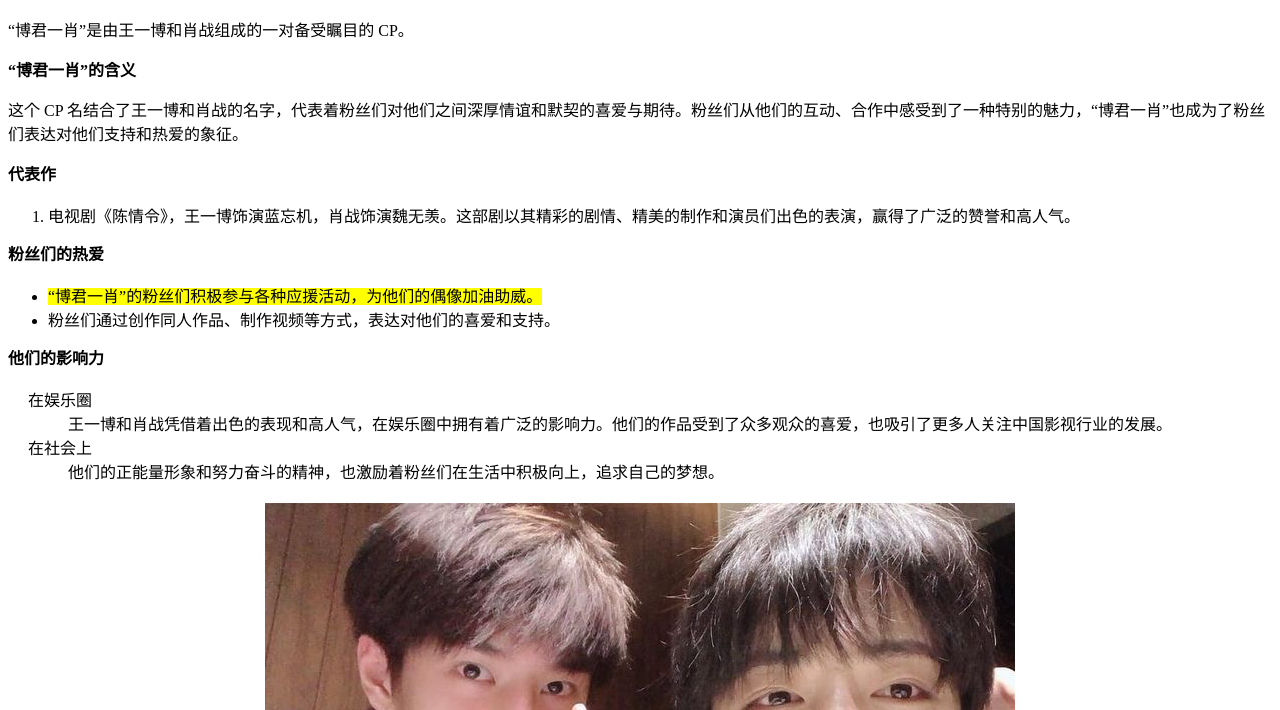
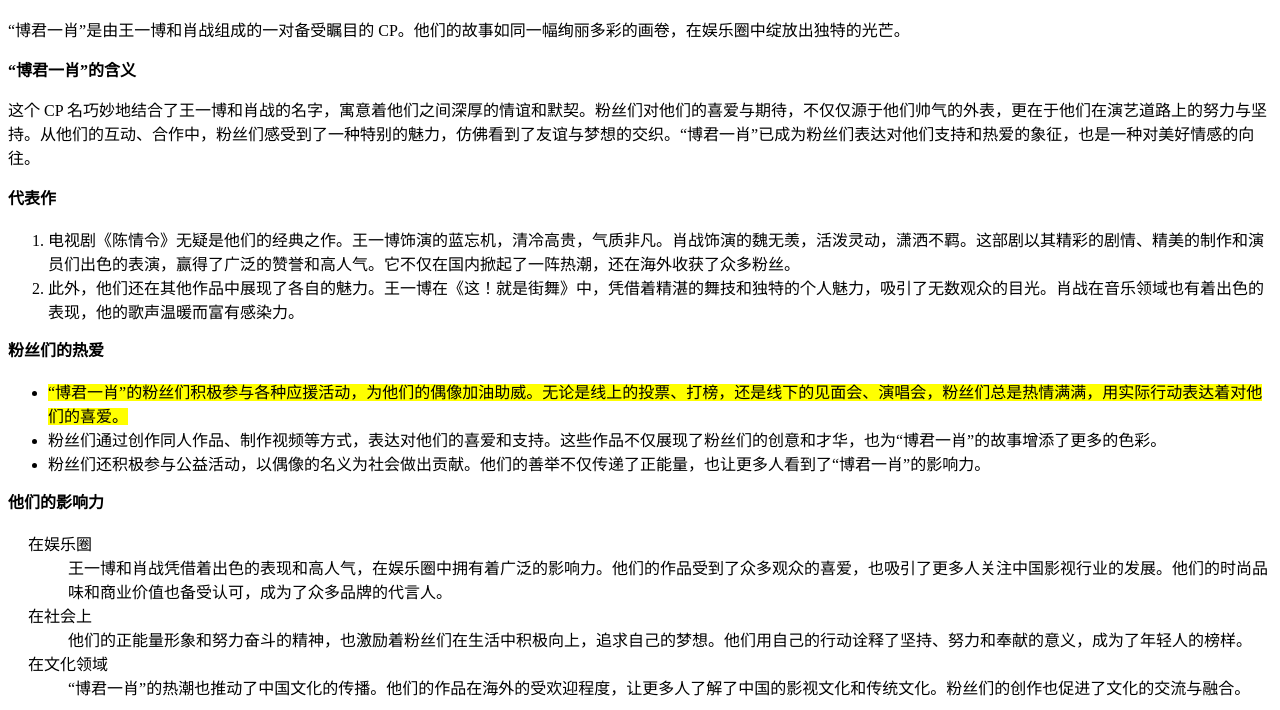
Before and after one commit to farfallaaaa/farfallaaaa-ai-show, a plain HTML site: page bjyx.html in a window 1280 px wide. Shown: the part 90-800 px from the top of the page. Drawn offline with Linux system fonts and the light colour scheme.

Commit message:
Update bjyx.html

```diff
--- a/bjyx.html
+++ b/bjyx.html
@@ -36,28 +36,32 @@
 <body>
   <h1>并肩于雪山之巅</h1>
 
-  <p>“博君一肖”是由王一博和肖战组成的一对备受瞩目的 CP。</p>
+  <p>“博君一肖”是由王一博和肖战组成的一对备受瞩目的 CP。他们的故事如同一幅绚丽多彩的画卷，在娱乐圈中绽放出独特的光芒。</p>
 
   <p><strong>“博君一肖”的含义</strong></p>
-  <p>这个 CP 名结合了王一博和肖战的名字，代表着粉丝们对他们之间深厚情谊和默契的喜爱与期待。粉丝们从他们的互动、合作中感受到了一种特别的魅力，“博君一肖”也成为了粉丝们表达对他们支持和热爱的象征。</p>
+  <p>这个 CP 名巧妙地结合了王一博和肖战的名字，寓意着他们之间深厚的情谊和默契。粉丝们对他们的喜爱与期待，不仅仅源于他们帅气的外表，更在于他们在演艺道路上的努力与坚持。从他们的互动、合作中，粉丝们感受到了一种特别的魅力，仿佛看到了友谊与梦想的交织。“博君一肖”已成为粉丝们表达对他们支持和热爱的象征，也是一种对美好情感的向往。</p>
 
   <p><strong>代表作</strong></p>
   <ol>
-    <li>电视剧《陈情令》，王一博饰演蓝忘机，肖战饰演魏无羡。这部剧以其精彩的剧情、精美的制作和演员们出色的表演，赢得了广泛的赞誉和高人气。</li>
+    <li>电视剧《陈情令》无疑是他们的经典之作。王一博饰演的蓝忘机，清冷高贵，气质非凡。肖战饰演的魏无羡，活泼灵动，潇洒不羁。这部剧以其精彩的剧情、精美的制作和演员们出色的表演，赢得了广泛的赞誉和高人气。它不仅在国内掀起了一阵热潮，还在海外收获了众多粉丝。</li>
+    <li>此外，他们还在其他作品中展现了各自的魅力。王一博在《这！就是街舞》中，凭借着精湛的舞技和独特的个人魅力，吸引了无数观众的目光。肖战在音乐领域也有着出色的表现，他的歌声温暖而富有感染力。</li>
   </ol>
 
   <p><strong>粉丝们的热爱</strong></p>
   <ul>
-    <li><mark>“博君一肖”的粉丝们积极参与各种应援活动，为他们的偶像加油助威。</mark></li>
-    <li>粉丝们通过创作同人作品、制作视频等方式，表达对他们的喜爱和支持。</li>
+    <li><mark>“博君一肖”的粉丝们积极参与各种应援活动，为他们的偶像加油助威。无论是线上的投票、打榜，还是线下的见面会、演唱会，粉丝们总是热情满满，用实际行动表达着对他们的喜爱。</mark></li>
+    <li>粉丝们通过创作同人作品、制作视频等方式，表达对他们的喜爱和支持。这些作品不仅展现了粉丝们的创意和才华，也为“博君一肖”的故事增添了更多的色彩。</li>
+    <li>粉丝们还积极参与公益活动，以偶像的名义为社会做出贡献。他们的善举不仅传递了正能量，也让更多人看到了“博君一肖”的影响力。</li>
   </ul>
 
   <p><strong>他们的影响力</strong></p>
   <dl>
     <dt>在娱乐圈</dt>
-    <dd>王一博和肖战凭借着出色的表现和高人气，在娱乐圈中拥有着广泛的影响力。他们的作品受到了众多观众的喜爱，也吸引了更多人关注中国影视行业的发展。</dd>
+    <dd>王一博和肖战凭借着出色的表现和高人气，在娱乐圈中拥有着广泛的影响力。他们的作品受到了众多观众的喜爱，也吸引了更多人关注中国影视行业的发展。他们的时尚品味和商业价值也备受认可，成为了众多品牌的代言人。</dd>
     <dt>在社会上</dt>
-    <dd>他们的正能量形象和努力奋斗的精神，也激励着粉丝们在生活中积极向上，追求自己的梦想。</dd>
+    <dd>他们的正能量形象和努力奋斗的精神，也激励着粉丝们在生活中积极向上，追求自己的梦想。他们用自己的行动诠释了坚持、努力和奉献的意义，成为了年轻人的榜样。</dd>
+    <dt>在文化领域</dt>
+    <dd>“博君一肖”的热潮也推动了中国文化的传播。他们的作品在海外的受欢迎程度，让更多人了解了中国的影视文化和传统文化。粉丝们的创作也促进了文化的交流与融合。</dd>
   </dl>
 
   <img src="bjyx.jpg" alt="博君一肖图片">
```
